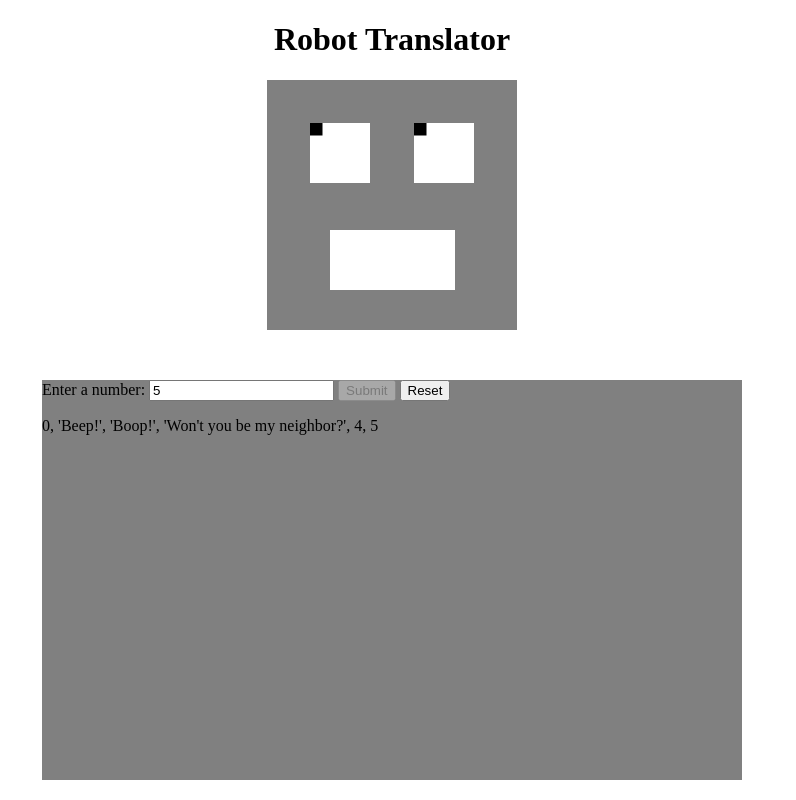
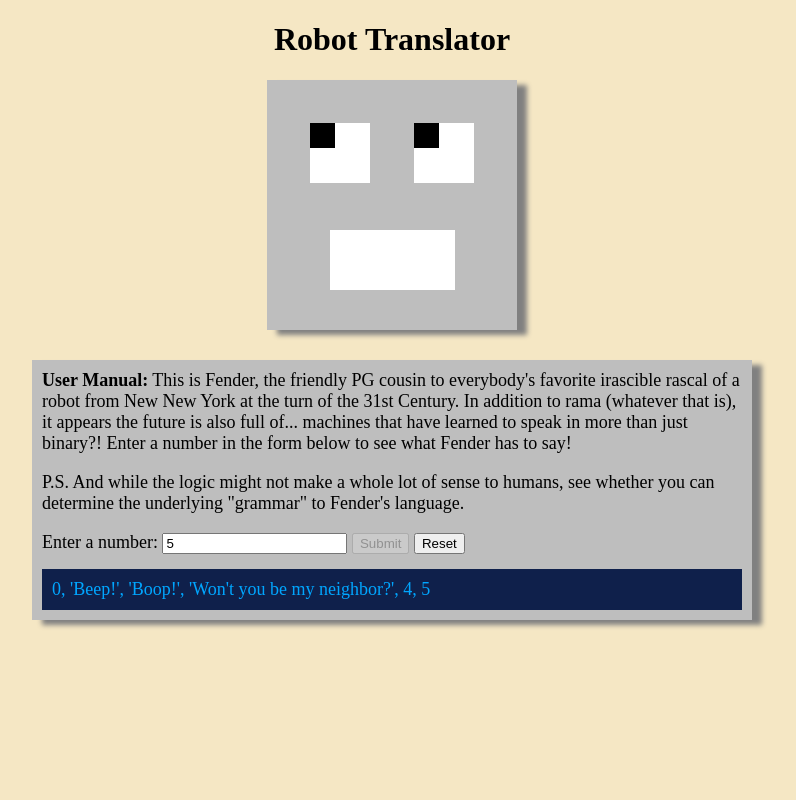
Before and after one commit to rbarcode/w3-mr-robogers-neighborhood, a plain HTML site: page index.html in a window 1280 px wide. Both pictures are taken after typing "5" into the empty fields and a click on the button "Submit". Shown: the whole page, without its empty margins (248-1044 px from the left). Drawn offline with Linux system fonts and the light colour scheme.

Commit message:
Complete css and js styling for the webpage.

```diff
--- a/css/styles.css
+++ b/css/styles.css
@@ -1,3 +1,7 @@
+body {
+  background-color: rgba(218, 165, 32, 0.263);
+}
+
 
 #header {
   display: flex;
@@ -13,13 +17,14 @@
 }
 
 .face {
-  position: relative;
+  position: absolute;
   width: 250px;
   height: 250px;
-  background-color: gray;
+  background-color: rgb(190, 190, 190);
   display: flex;
   justify-content: center;
   align-items: center;
+  box-shadow: 10px 5px 5px gray;
 }
 
 .face::before {
@@ -69,33 +74,30 @@
   transform: translate(-50%, -50%);
 }
 
-/* .eyes .eye {
-  position: relative;
-  width: 60px;
-  height: 60px;
-  display: block;
-  background-color: white;
-  margin: 0 15px;
+.robot-body {
+  position: absolute;
+  width: 700px;
+  background-color: rgb(190, 190, 190);
+  top: 40%;
+  padding: 10px;
+  font-size: large;
+  color: black;
+  box-shadow: 10px 5px 5px gray;
+}
+
+.no-top-margin {
+  margin-top: 0;
+}
+
+
+#display-output {
+  background-color: #0f204b;
+  margin-top: 15px;
 
 }
 
-.eyes .eye::before {
-  content: "";
-  position: absolute;
-  top: 50%;
-  left: 20px;
-  transform: translate(-50%, -50%);
-  width: 25px;
-  height: 25px;
-  background-color: black;
-
-}  */
-
-.robot-body {
-  position: absolute;
-  height: 400px;
-  width: 700px;
-  background-color: gray;
-  bottom: 0px;
-
+.p-results {
+  margin: 0;
+  padding: 10px;
+  color: #00a6ff;
 }
--- a/index.html
+++ b/index.html
@@ -23,6 +23,10 @@
       </div>
     </div>
     <div class="robot-body">
+      <div class="user-manual">
+        <p class="no-top-margin"><strong>User Manual:</strong> This is Fender, the friendly PG cousin to everybody's favorite irascible rascal of a robot from New New York at the turn of the 31st Century. In addition to rama (whatever that is), it appears the future is also full of... machines that have learned to speak in more than just binary?! Enter a number in the form below to see what Fender has to say!</p>
+        <p>P.S. And while the logic might not make a whole lot of sense to humans, see whether you can determine the underlying "grammar" to Fender's language.</p>
+      </div>
       <form id="talk-to-robot">
         <label for="number">Enter a number: </label>
         <input id="number" type="number" required>
--- a/js/scripts.js
+++ b/js/scripts.js
@@ -54,6 +54,7 @@ function handleFormSubmission(event) {
   const container = document.getElementById("display-output");
   const p = document.createElement("p");
   p.setAttribute("id", "new-p");
+  p.classList.add("p-results");
 
   const uiOutput = robotTranslator(userInput);
 
@@ -73,17 +74,6 @@ function eyeballTracker() {
   for (let i = 0; i < 2; i++) {
     eye[i].style.left = x;
     eye[i].style.top = y;
-    // eye[i].style.transform = "translate(-"+x+", -"+y+")";
+    eye[i].style.transform = "translate(-"+x+", -"+y+")";
   }
 }
-
-// function eyeballTracker() {
-//   let eye = document.querySelectorAll(".eye");
-//   eye.forEach(function(eye) {
-//     let x = (eye.getBoundingClientRect().left) + (eye.clientWidth / 2);
-//     let y = (eye.getBoundingClientRect().top) + (eye.clientHeight / 2);
-//     let radian = Math.atan2(event.pageX - x, event.pageY - y);
-//     let rot = (radian * (180 / Math.PI) * -1);
-//     eye.style.transform = "rotate("+ rot +"deg)";
-//   });
-// }
```
